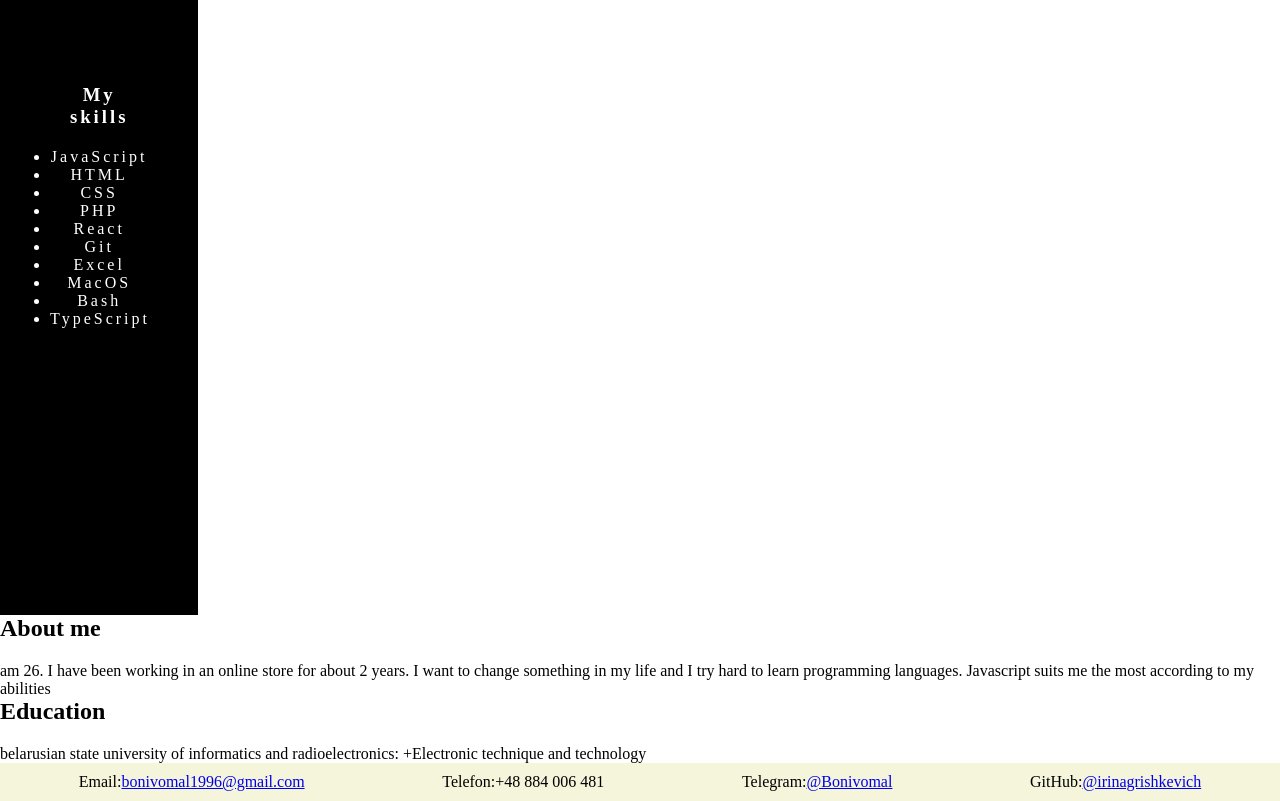
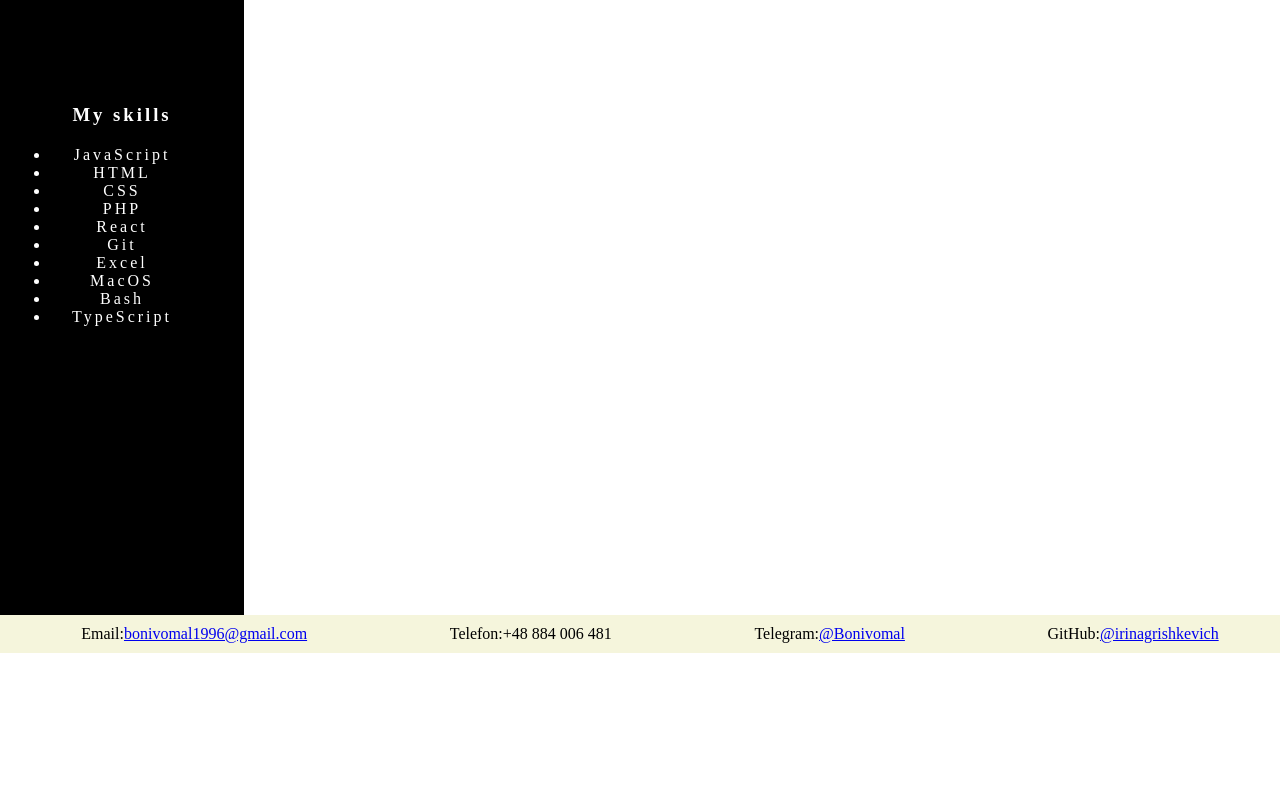
Before and after one commit to irinagrishkevich/rsschool-cv, a plain HTML site: page index.html in a window 1280 px wide. Shown: the part 227-1028 px from the top of the page. After the commit the page ends 880 px from the top, so only its background shows below. Drawn offline with Linux system fonts and the light colour scheme.

Commit message:
docs: update info

```diff
--- a/style.css
+++ b/style.css
@@ -3,8 +3,9 @@
     margin: 0;
 }
 .info-bar{
+    display: block;
     background-color: black;
-    width: 198.33px;
+    width: 20%;
     height: 842px;
     color:white
 }
@@ -34,13 +35,23 @@ height: 59px;
 }
 h1{
     margin-bottom: 20px;
+    margin-top: 20px;
 }
 footer{
+    display: none;
     background-color:beige;
     display: flex;
     flex-wrap: wrap;
     justify-content: space-around;
     align-items: stretch;
-
     padding: 10px;
+    width: 100%;
 }
+section{
+    padding: 30px;
+    margin: 0;
+    width: 80%;
+}
+.init{
+    display: flex;
+}
```
